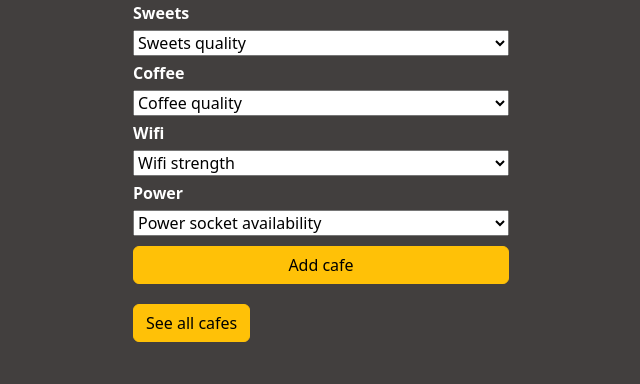
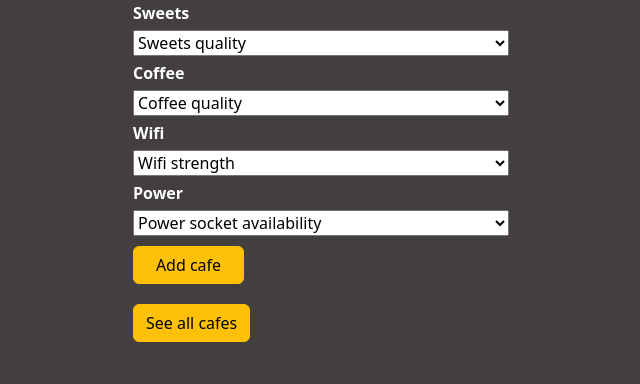
Before and after one commit to CamilleOnoda/100_days_Python, a Flask app: page /add in a window 1280 px wide. Shown: the part 444-828 px from the top of the page, without its empty margins (319-959 px from the left). Run offline with Flask 3, Linux system fonts and the light colour scheme; some libraries are stand-ins or nearby versions.

Commit message:
Add width for the add and edit buttons

```diff
--- a/Day_62_Coffee-and-Wifi/static/css/styles.css
+++ b/Day_62_Coffee-and-Wifi/static/css/styles.css
@@ -50,3 +50,8 @@ label {
   margin-bottom: 10px;
   margin-top: 10px;
 }
+
+/*Add and Edit buttons*/
+#btn {
+  width: 111px;
+}
```
